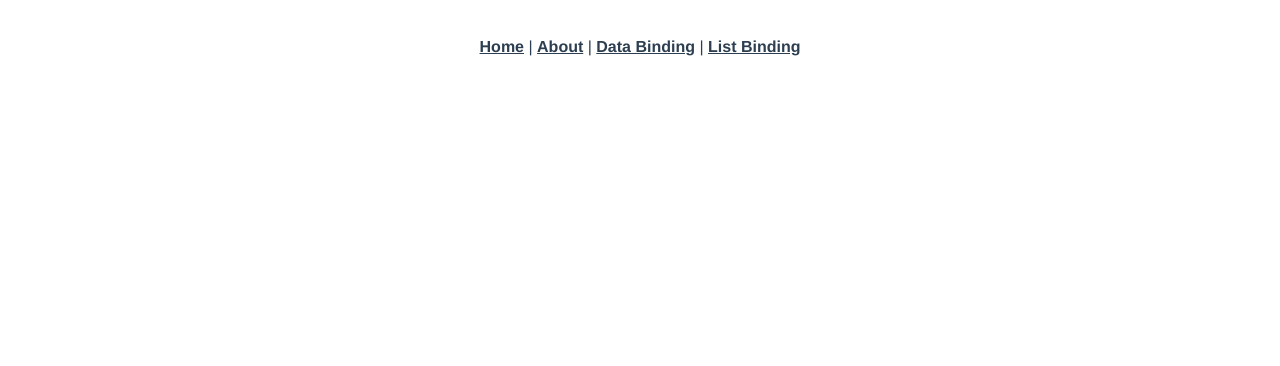
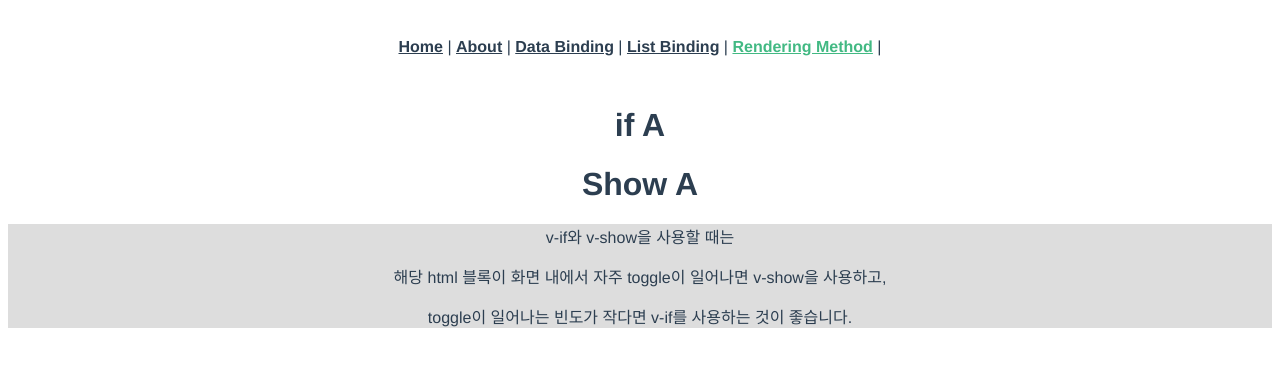
Before and after one commit to jaeho0613/vue-project, a Vue app: page /rendering in a window 1280 px wide. Shown: the top 366 px of the page. Built offline with nearby package versions, Linux system fonts and the light colour scheme.

Commit message:
5-4 렌더링 메소드 완료 // p115

```diff
--- a/src/App.vue
+++ b/src/App.vue
@@ -4,7 +4,8 @@
       <router-link to="/">Home</router-link> |
       <router-link to="/about">About</router-link> |
       <router-link to="/databinding">Data Binding</router-link> |
-      <router-link to="/listbinding">List Binding</router-link>
+      <router-link to="/listbinding">List Binding</router-link> |
+      <router-link to="/rendering">Rendering Method</router-link> |
     </div>
     <router-view/>
   </div>
--- a/src/router/index.js
+++ b/src/router/index.js
@@ -3,6 +3,7 @@ import VueRouter from 'vue-router'
 import Home from '../views/Home.vue'
 import DataBinding from "@/views/DataBinding";
 import ListBinding from "@/views/ListBinding";
+import RenderingMethod from "@/views/RenderingMethod";
 
 Vue.use(VueRouter)
 
@@ -29,6 +30,11 @@ const routes = [
         path: '/listbinding',
         name: 'listBinding',
         component: ListBinding
+    },
+    {
+        path: '/rendering',
+        name: 'Rendering',
+        component: RenderingMethod
     }
 ]
 
--- /dev/null
+++ b/src/views/RenderingMethod.vue
@@ -0,0 +1,27 @@
+<template>
+  <div>
+    <h1 v-if="type=='A'">if A</h1>
+    <h1 v-else-if="type=='B'">if B</h1>
+    <h1 v-else>if C</h1>
+    <h1 v-show="type=='A'">Show A</h1>
+    <div style="background-color: #dddddd">
+      <p>v-if와 v-show을 사용할 때는 </p>
+      <p>해당 html 블록이 화면 내에서 자주 toggle이 일어나면 v-show을 사용하고,</p>
+      <p>toggle이 일어나는 빈도가 작다면 v-if를 사용하는 것이 좋습니다.</p>
+    </div>
+  </div>
+</template>
+
+<script>
+export default {
+  data() {
+    return {
+      type: 'A'
+    }
+  }
+}
+</script>
+
+<style scoped>
+
+</style>
```
